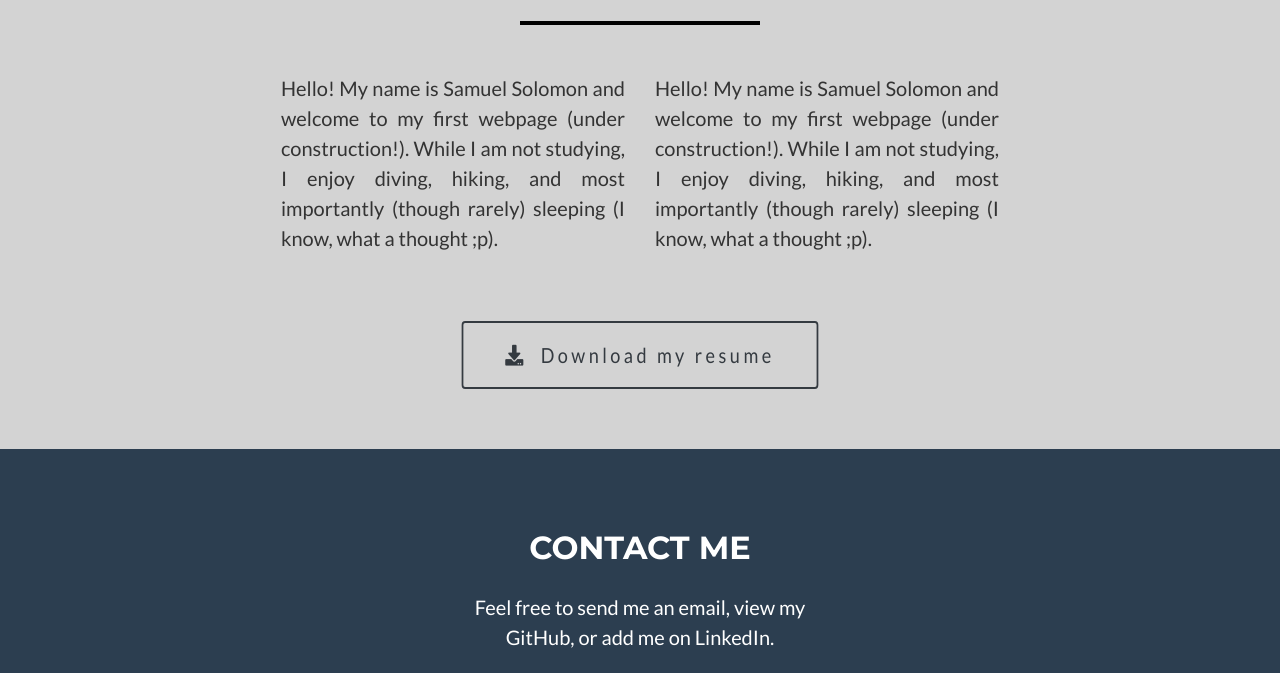
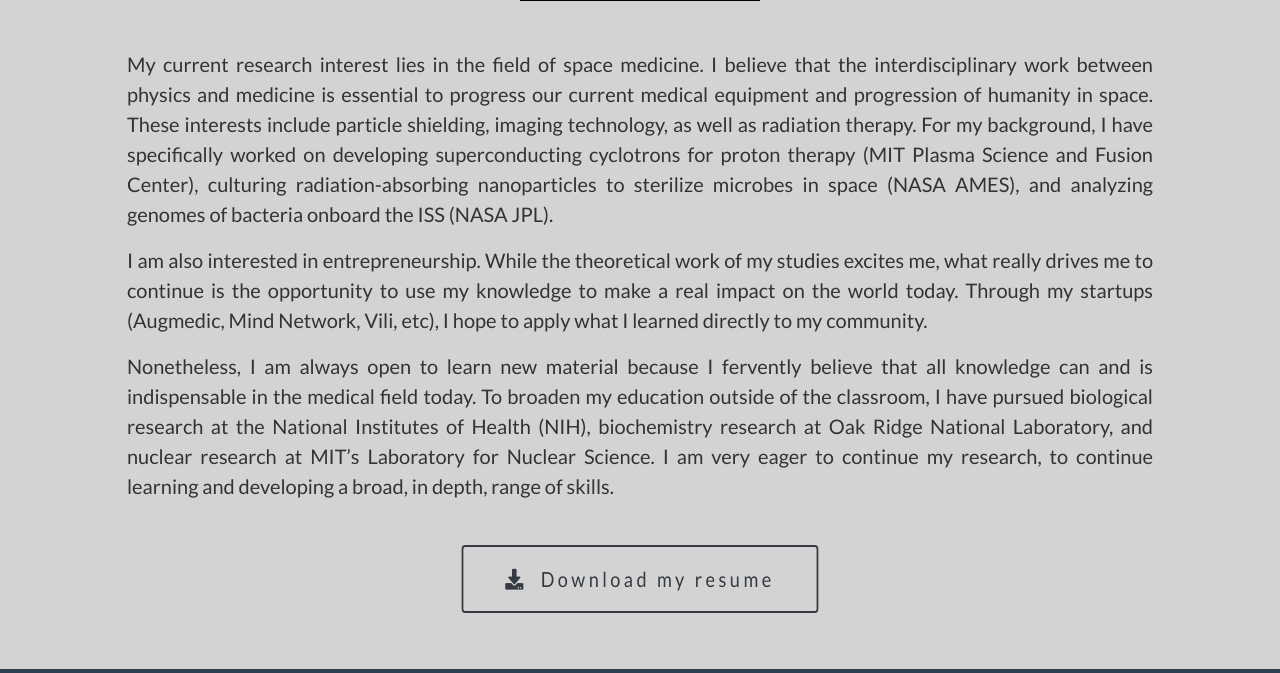
Before and after one commit to SammysStacks/Personal-Website, a plain HTML site: page index.html in a window 1280 px wide. Shown: the part 1429-2102 px from the top of the page. Drawn offline with nearby package versions, Linux system fonts and the light colour scheme.

Commit message:
Editing Portfolio

```diff
--- a/CSS/styles.css
+++ b/CSS/styles.css
@@ -245,6 +245,10 @@ nav.navbar-shrink .navbar-toggle {
 .close-x {
   position: absolute;
   right: 0px;
+}
+
+.pop-up-image {
+  max-width: 200px;
 }
 
 .pop-up-text {
--- a/index.html
+++ b/index.html
@@ -77,7 +77,7 @@
 
   <!-- Portfolio Section -->
   <section class="portfolio py-5" id="portfolio">
-      <div class="container mb-5">
+      <div class="container mb-4">
         <!-- Header and Star Underlne Underneath -->
         <h2 class="text-center text-uppercase About-Me-Header mb-0"> Portfolio </h2>
         <div class="combine-star-underline">
@@ -137,7 +137,7 @@
                             <p class="portfolio-hover-text"> Mind Network: Online Physics Education Platform </p>
                           </i></div>
                       </div>
-                      <img class="img-fluid portfolio-picture img-responsive" src="Photos/portfolio/Mind_Network.png" alt="Special Need's Website" />
+                      <img class="img-fluid portfolio-picture img-responsive" src="Photos/portfolio/Mind_Network.png" alt="Mind Network" />
                   </a>
               </div>
               <!-- Modal Pop Up Item 2 -->
@@ -192,6 +192,10 @@
                       </div>
                     <!-- Description -->
                     <div class="modal-body pt-2 mx-3">
+                      <div class="mb-3 pop-up-text text-center">
+                        <img class="img-fluid img-responsive mr-3 pop-up-image" src="Photos/portfolio/Augmedic_Generate.png" alt="Augmedic Generate" />
+                        <img class="img-fluid img-responsive ml-3 pop-up-image" src="Photos/portfolio/Augmedic_Display.png" alt="Augmedic Display" />
+                      </div>
                       <p class="mb-4 pop-up-text text-justify">
                         As a part of an international competition in Zurich, Switzerland, I placed second collaborating with 4 MIT students to create a safer ambulance system using AI technology.
                         Focusing on the medical side, I helped outline a workflow chart dictating the operations a computer should follow as a patient enters the ambulance.
@@ -218,18 +222,25 @@
       <h2 class="About-Me-Header text-center text-uppercase pt-3"> About Me </h2>
       <hr class="Profile-Underline Black-Line mb-5 mt-4">
       <div class="row" id="resume">
-        <div class="col-lg-4 ml-auto text-justify">
-            <p class="lead"> Hello! My name is Samuel Solomon and welcome to my first webpage (under construction!).
-              While I am not studying, I enjoy diving, hiking, and most importantly (though rarely)
-              sleeping (I know, what a thought ;p). </p>
-        </div>
-        <div class="col-lg-4 mr-auto text-justify">
-            <p class="lead"> Hello! My name is Samuel Solomon and welcome to my first webpage (under construction!).
-              While I am not studying, I enjoy diving, hiking, and most importantly (though rarely)
-              sleeping (I know, what a thought ;p). </p>
+        <div class="text-justify px-5">
+            <p class="lead">
+              My current research interest lies in the field of space medicine. I believe that the interdisciplinary work between physics and medicine is essential
+              to progress our current medical equipment and progression of humanity in space. These interests include particle shielding, imaging technology, as well as radiation therapy.
+              For my background, I have specifically worked on developing superconducting cyclotrons for proton therapy (MIT Plasma Science and Fusion Center),
+              culturing radiation-absorbing nanoparticles to sterilize microbes in space (NASA AMES), and analyzing genomes of bacteria onboard the ISS (NASA JPL).
+            </p>
+            <p class="lead">
+              I am also interested in entrepreneurship. While the theoretical work of my studies excites me, what really drives me to continue is the opportunity to use my knowledge to make a real impact on the world today.
+              Through my startups (Augmedic, Mind Network, Vili, etc), I hope to apply what I learned directly to my community.
+            </p>
+            <p class="lead">
+              Nonetheless, I am always open to learn new material because I fervently believe that all knowledge can and is indispensable in the medical field today. To broaden my education outside of the classroom,
+              I have pursued biological research at the National Institutes of Health (NIH), biochemistry research at Oak Ridge National Laboratory, and nuclear research at MIT’s Laboratory for Nuclear Science.
+              I am very eager to continue my research, to continue learning and developing a broad, in depth, range of skills.
+            </p>
         </div>
       </div>
-      <div class="text-center mt-5 pt-1 pb-1 about-me-color ">
+      <div class="text-center mt-4 pt-1 about-me-color ">
         <a class="btn btn-xl btn-outline-dark download-resume px-5 py-3" href="Resume\Samuel Solomon Resume, 2020.pdf" download="">
           <i class="fas fa-download mr-2"></i>
           <span> Download my resume </span>
```
Also changed, not shown: Photos/portfolio/Augmedic_Display.png (added), Photos/portfolio/Augmedic_Generate.png (added), Photos/portfolio/ViLi.png, 1 other file.
